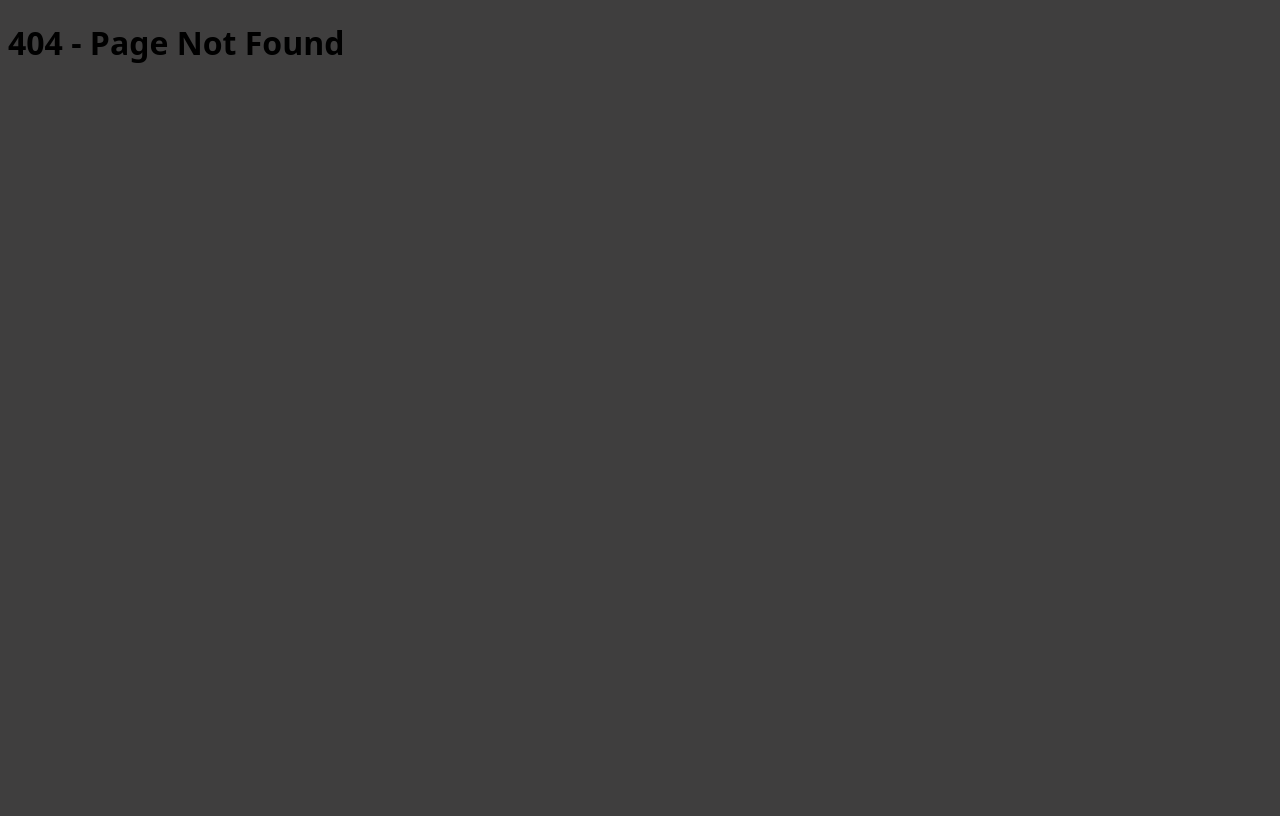
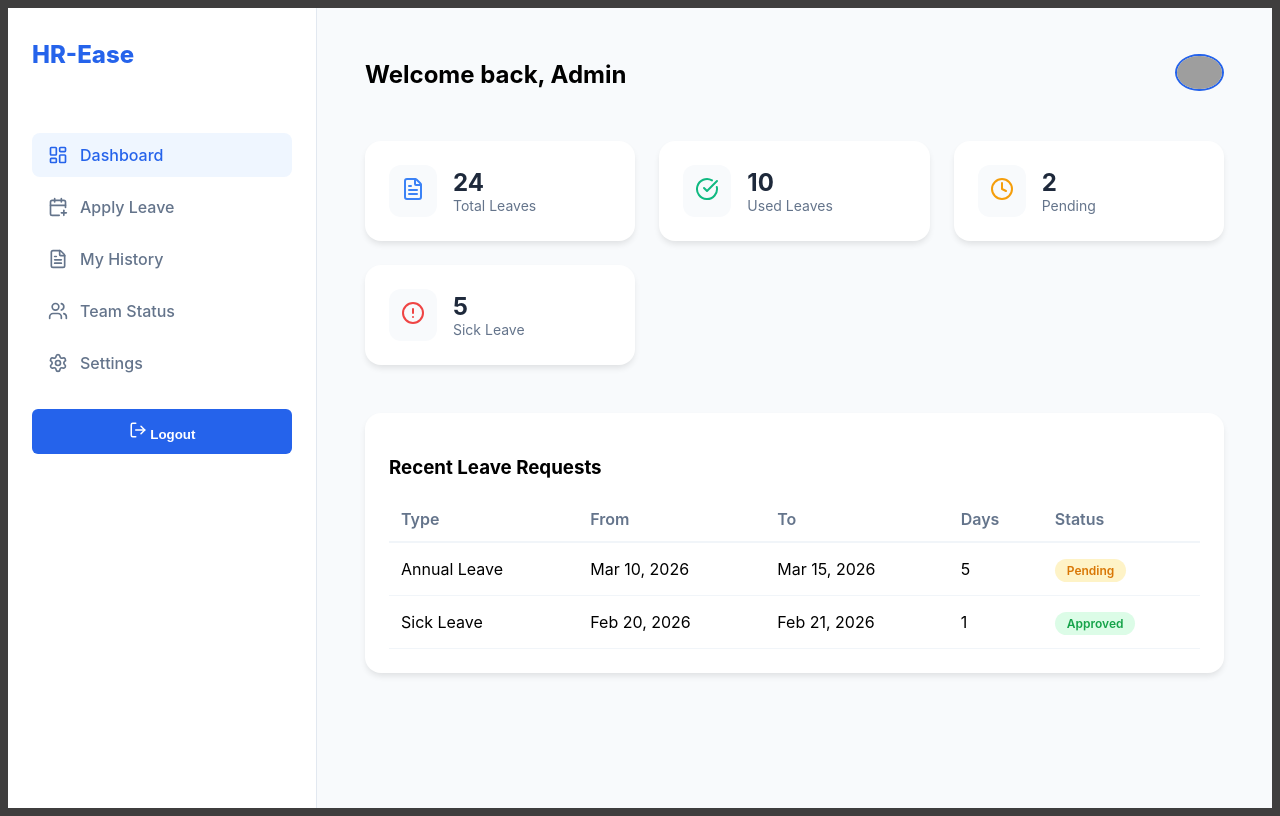
Before and after one commit to ChristianJohnRoa07/HR.LeaveManagement.UI, a React (Vite) app in the folder HrLeaveManagementUI/: page /dashboard in a window 1280 px wide. Before the commit this address had no page. Built offline with nearby package versions, Linux system fonts and the light colour scheme; grey boxes are pictures that could not be loaded.

Commit message:
Introduce homepage dashboard UI

```diff
--- a/HrLeaveManagementUI/src/App.jsx
+++ b/HrLeaveManagementUI/src/App.jsx
@@ -4,6 +4,8 @@ import { BrowserRouter as Router, Routes, Route, Navigate } from 'react-router-d
 // Components
 import LoginPage from './interface/login/components/LoginPage'
 import RegisterPage from './interface/register/components/RegisterPage'
+import Dashboard from './interface/homepage/dashboard/components/Dashboard';
+
 
 
 function App() {
@@ -17,6 +19,7 @@ function App() {
         /* Define your pages */
         <Route path="/login" element={<LoginPage />} />
         <Route path="/register" element={<RegisterPage />} />
+        <Route path='/dashboard' element={<Dashboard />}/>
 
         <Route path="*" element={<h1>404 - Page Not Found</h1>} />
 
--- /dev/null
+++ b/HrLeaveManagementUI/src/interface/homepage/dashboard/components/Dashboard.jsx
@@ -0,0 +1,84 @@
+import React from 'react';
+import {
+    Clock,
+    CheckCircle,
+    AlertCircle,
+    FileText,
+} from 'lucide-react';
+import '../css/Dashboard.css';
+
+import CustomSidebar from '../../sidebar/components/Sidebar';
+
+const Dashboard = () => {
+    // Mock data for the UI
+    const stats = [
+        { label: 'Total Leaves', value: '24', icon: <FileText color="#3b82f6" />, color: 'blue' },
+        { label: 'Used Leaves', value: '10', icon: <CheckCircle color="#10b981" />, color: 'green' },
+        { label: 'Pending', value: '2', icon: <Clock color="#f59e0b" />, color: 'orange' },
+        { label: 'Sick Leave', value: '5', icon: <AlertCircle color="#ef4444" />, color: 'red' },
+    ];
+
+    return (
+        <div className="dashboard-wrapper">
+            {/* Sidebar */}
+            <CustomSidebar />
+
+            {/* Main Content */}
+            <main className="main-content">
+                <header className="top-nav">
+                    <h2>Welcome back, Admin</h2>
+                    <div className="user-profile">
+                        <img src="https://ui-avatars.com/api/?name=Admin+User" alt="Avatar" />
+                    </div>
+                </header>
+
+                {/* Stats Grid */}
+                <section className="stats-grid">
+                    {stats.map((stat, index) => (
+                        <div key={index} className={`stat-card ${stat.color}`}>
+                            <div className="stat-icon">{stat.icon}</div>
+                            <div className="stat-info">
+                                <h3>{stat.value}</h3>
+                                <p>{stat.label}</p>
+                            </div>
+                        </div>
+                    ))}
+                </section>
+
+                {/* Recent Requests Table */}
+                <section className="table-container">
+                    <h3>Recent Leave Requests</h3>
+                    <table className="leave-table">
+                        <thead>
+                            <tr>
+                                <th>Type</th>
+                                <th>From</th>
+                                <th>To</th>
+                                <th>Days</th>
+                                <th>Status</th>
+                            </tr>
+                        </thead>
+                        <tbody>
+                            <tr>
+                                <td>Annual Leave</td>
+                                <td>Mar 10, 2026</td>
+                                <td>Mar 15, 2026</td>
+                                <td>5</td>
+                                <td><span className="badge pending">Pending</span></td>
+                            </tr>
+                            <tr>
+                                <td>Sick Leave</td>
+                                <td>Feb 20, 2026</td>
+                                <td>Feb 21, 2026</td>
+                                <td>1</td>
+                                <td><span className="badge approved">Approved</span></td>
+                            </tr>
+                        </tbody>
+                    </table>
+                </section>
+            </main>
+        </div>
+    );
+};
+
+export default Dashboard;
--- /dev/null
+++ b/HrLeaveManagementUI/src/interface/homepage/dashboard/css/Dashboard.css
@@ -0,0 +1,99 @@
+.dashboard-wrapper {
+  display: flex;
+  min-height: 100vh;
+  background-color: #f8fafc;
+  font-family: 'Inter', sans-serif;
+}
+
+/* Main Content Styling */
+.main-content {
+  flex: 1;
+  padding: 2rem 3rem;
+}
+
+.top-nav {
+  display: flex;
+  justify-content: space-between;
+  align-items: center;
+  margin-bottom: 2rem;
+}
+
+.user-profile img {
+  width: 45px;
+  border-radius: 50%;
+  border: 2px solid #2563eb;
+}
+
+/* Stats Cards */
+.stats-grid {
+  display: grid;
+  grid-template-columns: repeat(auto-fit, minmax(200px, 1fr));
+  gap: 1.5rem;
+  margin-bottom: 3rem;
+}
+
+.stat-card {
+  background: white;
+  padding: 1.5rem;
+  border-radius: 16px;
+  display: flex;
+  align-items: center;
+  gap: 1rem;
+  box-shadow: 0 4px 6px -1px rgba(0, 0, 0, 0.1);
+}
+
+.stat-icon {
+  padding: 12px;
+  border-radius: 12px;
+  background-color: #f8fafc;
+}
+
+.stat-info h3 {
+  font-size: 1.5rem;
+  margin: 0;
+  color: #1e293b;
+}
+
+.stat-info p {
+  font-size: 0.875rem;
+  color: #64748b;
+  margin: 0;
+}
+
+/* Table Styling */
+.table-container {
+  background: white;
+  padding: 1.5rem;
+  border-radius: 16px;
+  box-shadow: 0 4px 6px -1px rgba(0, 0, 0, 0.1);
+}
+
+.leave-table {
+  width: 100%;
+  border-collapse: collapse;
+  margin-top: 1rem;
+  text-align: left;
+}
+
+.leave-table th {
+  padding: 12px;
+  border-bottom: 2px solid #f1f5f9;
+  color: #64748b;
+  font-weight: 600;
+}
+
+.leave-table td {
+  padding: 16px 12px;
+  border-bottom: 1px solid #f1f5f9;
+}
+
+/* Status Badges */
+.badge {
+  padding: 4px 12px;
+  border-radius: 20px;
+  font-size: 0.75rem;
+  font-weight: 600;
+}
+
+.pending { background: #fef3c7; color: #d97706; }
+.approved { background: #dcfce7; color: #16a34a; }
--- /dev/null
+++ b/HrLeaveManagementUI/src/interface/homepage/sidebar/components/Sidebar.jsx
@@ -0,0 +1,30 @@
+import {
+  LayoutDashboard,
+  CalendarPlus,
+  FileText,
+  Users,
+  Settings,
+  LogOut,
+} from 'lucide-react';
+import '../css/Sidebar.css';
+
+const CustomSidebar = () => {
+
+    return (
+        <nav className="sidebar">
+            <div className="logo">HR-Ease</div>
+            <ul className="nav-links">
+                <li className="active"><LayoutDashboard size={20} /> Dashboard</li>
+                <li><CalendarPlus size={20} /> Apply Leave</li>
+                <li><FileText size={20} /> My History</li>
+                <li><Users size={20} /> Team Status</li>
+                <li><Settings size={20} /> Settings</li>
+            </ul>
+            <div className="logout-section">
+                <button className="logout-btn"><LogOut size={18} /> Logout</button>
+            </div>
+        </nav>
+    );
+}
+
+export default CustomSidebar;
--- /dev/null
+++ b/HrLeaveManagementUI/src/interface/homepage/sidebar/css/Sidebar.css
@@ -0,0 +1,43 @@
+/* Sidebar Styling */
+.sidebar {
+  width: 260px;
+  background-color: #ffffff;
+  border-right: 1px solid #e2e8f0;
+  display: flex;
+  flex-direction: column;
+  padding: 2rem 1.5rem;
+}
+
+.logo {
+  font-size: 1.5rem;
+  font-weight: 800;
+  color: #2563eb;
+  margin-bottom: 3rem;
+}
+
+.nav-links {
+  list-style: none;
+  padding: 0;
+}
+
+.nav-links li {
+  display: flex;
+  align-items: center;
+  gap: 12px;
+  padding: 12px 16px;
+  margin-bottom: 8px;
+  border-radius: 8px;
+  cursor: pointer;
+  color: #64748b;
+  font-weight: 500;
+  transition: all 0.2s;
+}
+
+.nav-links li.active {
+  background-color: #eff6ff;
+  color: #2563eb;
+}
+
+.nav-links li:hover {
+  background-color: #f1f5f9;
+}
```
